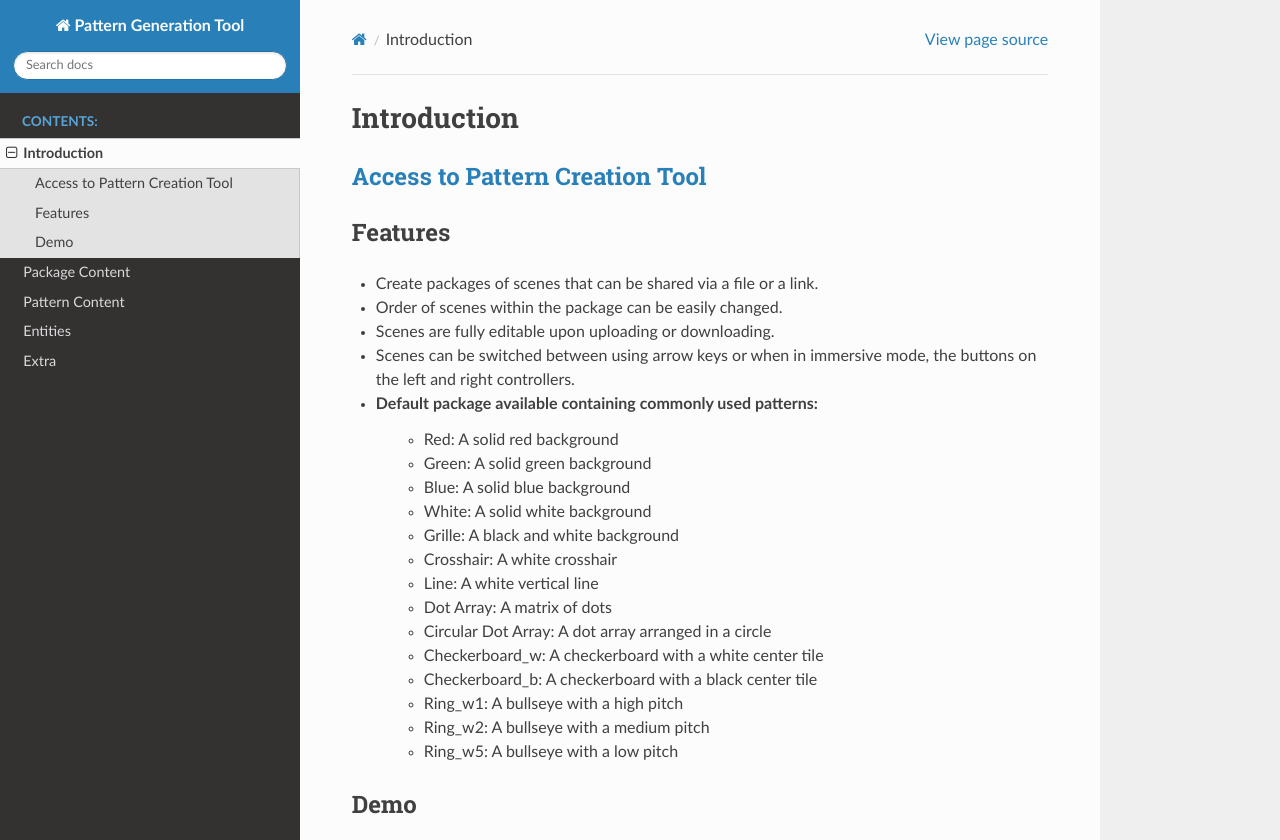
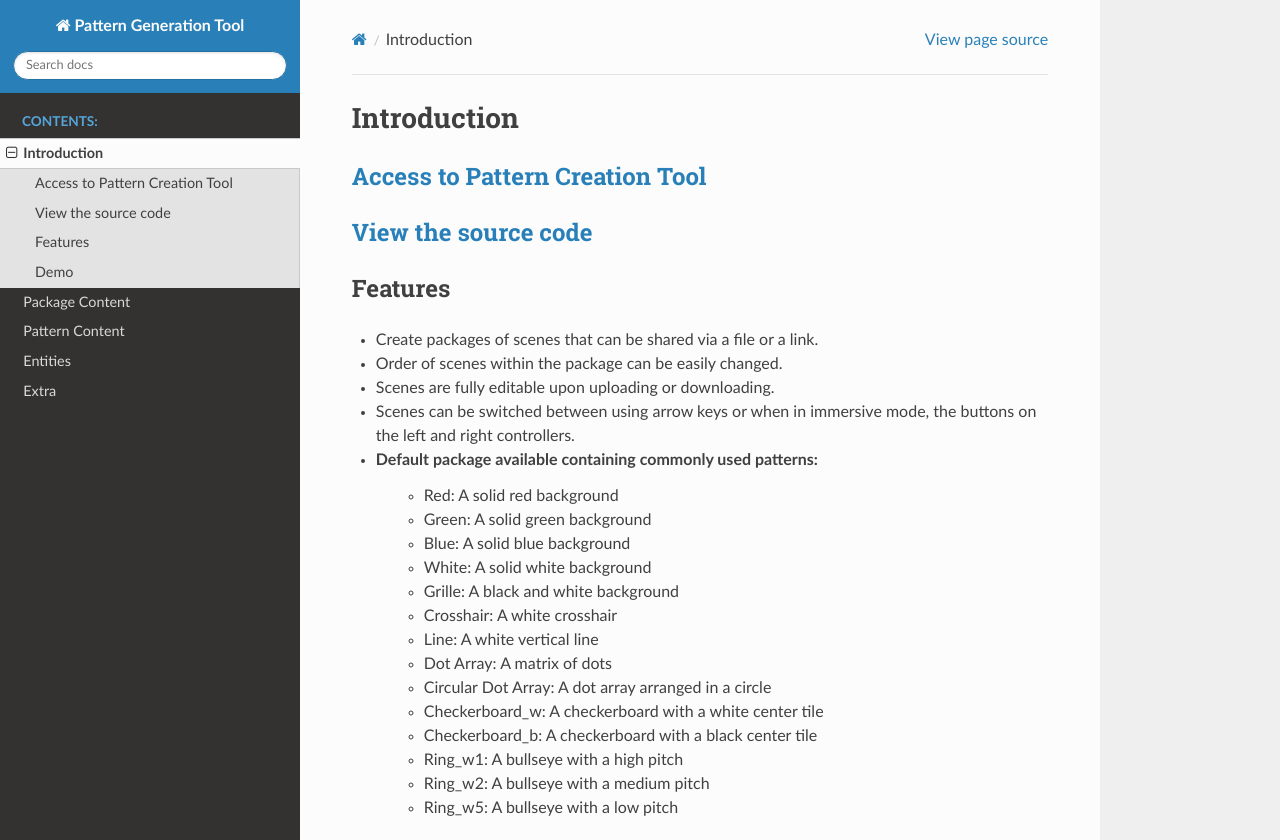
Before and after one commit to Waterfall1092/WebXR-tools, a Sphinx documentation site: the page built from doc/introduction.rst, in a window 1280 px wide and 900 px high, cut to the strip 0-840 px from the top of the window. Built offline with Sphinx 7.4.7 and the Read the Docs theme 2.0.0, drawn with Linux system fonts in a browser that asks for light colours.

Commit message:
Update introduction.rst

```diff
--- a/doc/introduction.rst
+++ b/doc/introduction.rst
@@ -1,7 +1,10 @@
 Introduction
 ================
 
-`Access to Pattern Creation Tool <https://brendanc490.github.io/WebVR-Test-Patterns/Custom/>`_
+`Access to Pattern Creation Tool <https://didsr.github.io/WebXR-tools/Custom/>`_
+-----------------------------------------------------------------------------------------------
+
+`View the source code <https://github.com/DIDSR/WebXR-tools/tree/main/Custom>`_
 -----------------------------------------------------------------------------------------------
 
 Features
```
